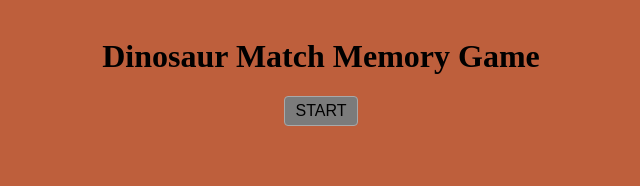
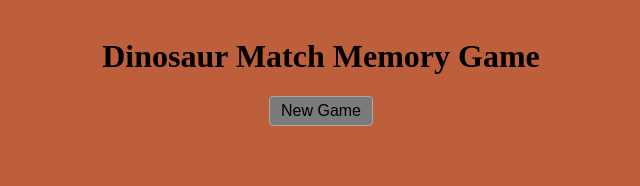
Before and after one commit to abigeez/Garner_Abigail_MemoryGameApp_Capstone, a React (Vite) app: page / in a window 1280 px wide. Shown: the top 186 px of the page, without its empty margins (319-959 px from the left). Built offline with nearby package versions, Linux system fonts and the light colour scheme.

Commit message:
console logging the state by clicking on the button to see if the cards and being shuffled and assigned ids - it worked

```diff
--- a/src/App.jsx
+++ b/src/App.jsx
@@ -31,12 +31,13 @@ const [attempts, setAttempts] = useState(0)
       .map((gameCard) => ({ ...gameCard, id: Math.random() }))
 
       setGameCards(cardsShuffled)
+      setAttempts(0)
   }
-
+console.log(gameCards, attempts)
   return (
     <div className="App">
       <h1>Dinosaur Match Memory Game</h1>
-      <button>START</button>
+      <button onClick={cardShuffle}> New Game </button>
 
     </div>
 
```
